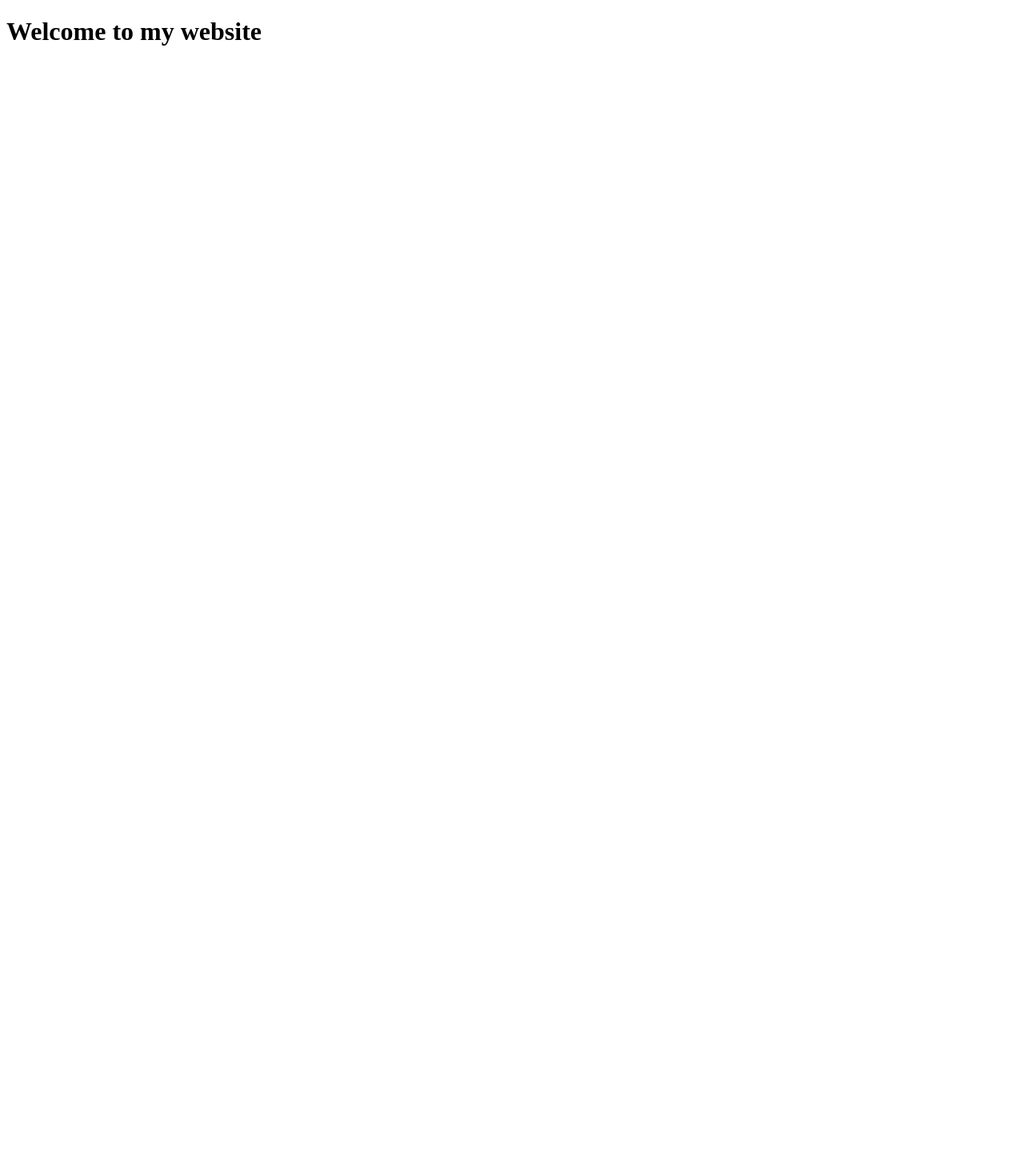
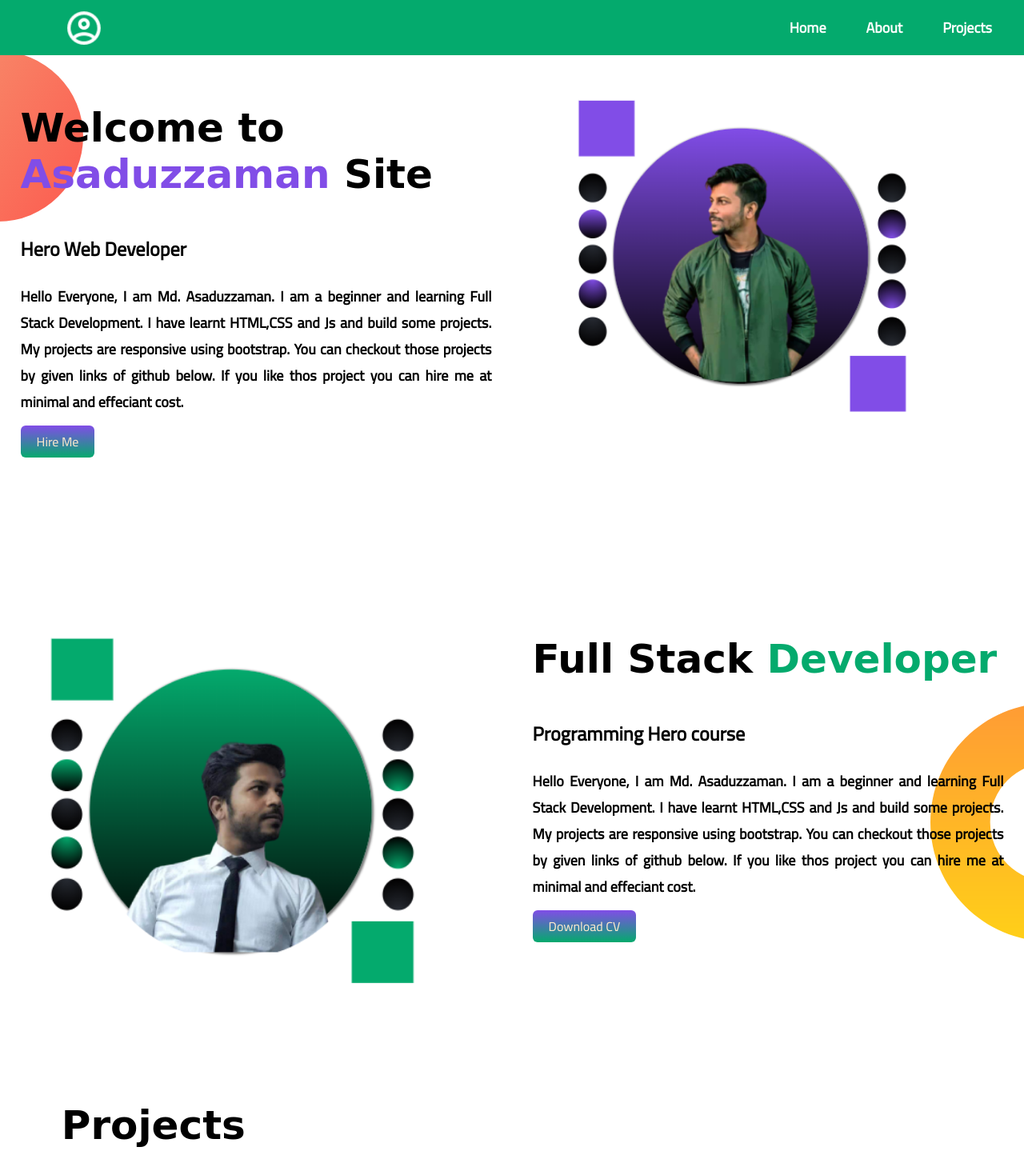
Before and after one commit to inertsumon/Programming-Hero-practice2, a plain HTML site: page index.html in a window 1280 px wide. Shown: the top 1439 px of the page at 80% size. Before the commit the page ends 800 px from the top, so only its background shows below. Drawn offline with Linux system fonts and the light colour scheme; a web font is replaced by a local one.

Commit message:
project-2 final 5july 4;51pm

```diff
--- a/index.html
+++ b/index.html
@@ -5,8 +5,106 @@
     <meta http-equiv="X-UA-Compatible" content="IE=edge">
     <meta name="viewport" content="width=device-width, initial-scale=1.0">
     <title>Welcome to my Website</title>
+    <link rel="preconnect" href="https://fonts.googleapis.com">
+    <link rel="preconnect" href="https://fonts.gstatic.com" crossorigin>
+    <link href="https://fonts.googleapis.com/css2?family=Cairo&display=swap" rel="stylesheet">
+    <link rel="preconnect" href="https://fonts.googleapis.com">
+    <link rel="preconnect" href="https://fonts.gstatic.com" crossorigin>
+    <link href="https://fonts.googleapis.com/css2?family=Tourney:wght@600&display=swap" rel="stylesheet">
+    <link rel="stylesheet" href="style.css">
 </head>
+
 <body>
-    <h1>Welcome to my website</h1>
+    <div class="nav">
+        <div class="logo">
+            <a href="#home"> <img src="images/logo.png" alt="Logo" height="50px" width="50px"></a>
+        </div>
+
+
+        <a href="#project">
+            <h3>Projects</h3>
+        </a>
+        <a href="#about">
+            <h3>About</h3>
+        </a>
+        <a href="#home">
+            <h3>Home</h3>
+        </a>
+    </div>
+
+    <section class="sec-1" id="home">
+        <div class="half">
+            <h1>Welcome to <br><span class="blue">Asaduzzaman</span> Site</h1>
+            <h2>Hero Web Developer</h2>
+            <p>Hello Everyone, I am Md. Asaduzzaman. I am a beginner and learning Full Stack Development. I have learnt
+                HTML,CSS and Js and build some projects. My projects are responsive using bootstrap. You can checkout those
+                projects by given links of github below. If you like thos project you can hire me at minimal and effeciant
+                cost.</p>
+            <a class="button" href="https://www.linkedin.com/in/md-asaduzzaman-284a96152/" target="_blank">Hire Me</a>
+        </div>
+        <div class="half">
+            <img src="images/sec2.png" alt="">
+        </div>
+    </section>
+
+    <section class="sec-2" id="about">
+
+        <div class="half">
+            <img src="images/sec1.png" alt="">
+        </div>
+
+        <div class="half">
+            <h1>Full Stack <span class="green">Developer</span> </h1>
+            <h2>Programming Hero course</h2>
+            <p>Hello Everyone, I am Md. Asaduzzaman. I am a beginner and learning Full Stack Development. I have learnt
+                HTML,CSS and Js and build some projects. My projects are responsive using bootstrap. You can checkout those
+                projects by given links of github below. If you like thos project you can hire me at minimal and effeciant
+                cost.</p>
+            <a class="button"
+                href="https://drive.google.com/file/d/1tLeWIKw81LX-TmqdSH3H4FW4Ej28mNB0/view?usp=sharing"" target="
+                _blank">Download CV</a>
+        </div>
+
+    </section>
+
+
+
+    <div class="proj-sec" id="project">
+        <h1 id="project">Projects</h1>
+        <section class="sec-3">
+            <div class="proj-1">
+                <div>
+                    <h2>Resaurant Website</h2>
+                    <p>Its a Website for Pizza Resaurant. You can see the Menu Card, Price, You can call, see Location etc.
+                        Its
+                        build using HTML5, CSS3, Bootstrap. Its Responsive can use tablet, smartphones and laptops/desktops.
+                    </p>
+                </div>
+                <div class="proj-img">
+                    <img src="images/proj1.PNG" alt="">
+                </div>
+            </div>
+
+            <div class="proj-2">
+                <div>
+                    <h2>Personal Portfolio</h2>
+                    <p>Its a Website for My details portfolio. You can see my detalils, my projects and hobby.
+                        Its
+                        build using HTML5 and CSS3. Its not Responsive can not use tablet, smartphones and laptops/desktops.
+                    </p>
+                </div>
+                <div class="proj-img">
+                    <img src="images/proj2.PNG" alt="">
+                </div>
+            </div>
+
+
+        </section>
+    </div>
+
+    <footer>
+        <p>© Md Asaduzzaman 2021, a Programming Hero Project</p>
+    </footer>
+
 </body>
 </html>
--- a/style.css
+++ b/style.css
@@ -0,0 +1,133 @@
+
+body{
+    font-family: 'Cairo', sans-serif;
+    margin:0;
+}
+
+h1{
+    font-family: 'Tourney', cursive;
+    font-size: 50px;
+}
+h3,p{
+    font-weight: 700;
+    font-size: large;
+}
+
+.nav{
+    background-color: #04AA6D;
+    position: fixed;
+    top: 0;
+    width: 100%;
+}
+
+
+.nav a {
+    text-decoration: none;
+    float: right;
+    display: block;
+    color: white;
+    text-align: center;
+    padding: 0px 10px;
+    margin-right: 30px;
+
+  }
+  .logo a{
+    float:left;
+    margin-top: 10px;
+    margin-left: 70px;
+}
+  .nav a:hover{
+      background-color: black;
+  }
+
+  .blue{
+      color: #814DE7;
+  }
+  .green{
+    color: #04AA6D;
+}
+
+
+  .button{
+      text-decoration: none;
+      background-image: linear-gradient(#814DE7,#04AA6D );
+      padding: 5px 20px;
+      color: blanchedalmond;
+      font-weight: 500;
+      border-radius: 6px;
+  }
+section{
+    display: flex;
+    margin-top: 5%;
+    margin-left: 5%;
+    height: 600px;
+}
+.half{
+    width: 50%;
+    padding:2%;
+}
+
+.half img{
+    width: 90%;
+}
+.half p{
+    text-align: justify;
+}
+
+.proj-img img{
+height: 300px;
+width: 500px;
+}
+
+.proj-1{
+    box-shadow: 10px 10px 40px gray;
+    padding:2%;
+    margin: 20px;
+    border-left: 7px solid;
+    border-image:linear-gradient(rgb(40,44,52),#04AA6D);
+    border-image-slice: 1;
+    height: 480px;
+}
+.proj-2{
+    box-shadow: 10px 10px 40px gray;
+    padding:2%;
+    margin: 20px;
+    border-left: 7px solid;
+    border-image:linear-gradient(rgb(40,44,52),#814DE7 );
+    border-image-slice: 1;
+    height: 480px;
+}
+.proj-sec h1{
+    margin-left: 6%;
+    margin-top: 50px;
+    margin-bottom: -20px ;
+}
+
+footer{
+    margin-top: 100px;
+}
+
+footer p{
+    text-align: center;
+}
+
+.sec-1{
+    background-image: url(images/bg/exp-bg.png);
+    background-repeat: no-repeat;
+    margin-left: 0;
+}
+
+.sec-2{
+    background-image: url(images/bg/dream-bg.png);
+    background-repeat: no-repeat;
+    margin-left: 0;
+    background-position: right;
+}
+
+.sec-3{
+    background-image: url(images/bg/exp-bg.png);
+    background-repeat: no-repeat;
+    margin-left: 0;
+    background-position-y: 0px;
+
+}
```
Also changed, not shown: images/bg/untitled (1).png (added), images/bg/untitled.png (added), images/logo.png (added), images/proj1.PNG (added), images/proj2.PNG (added), images/sec1.png (added), images/sec2.png (added).
